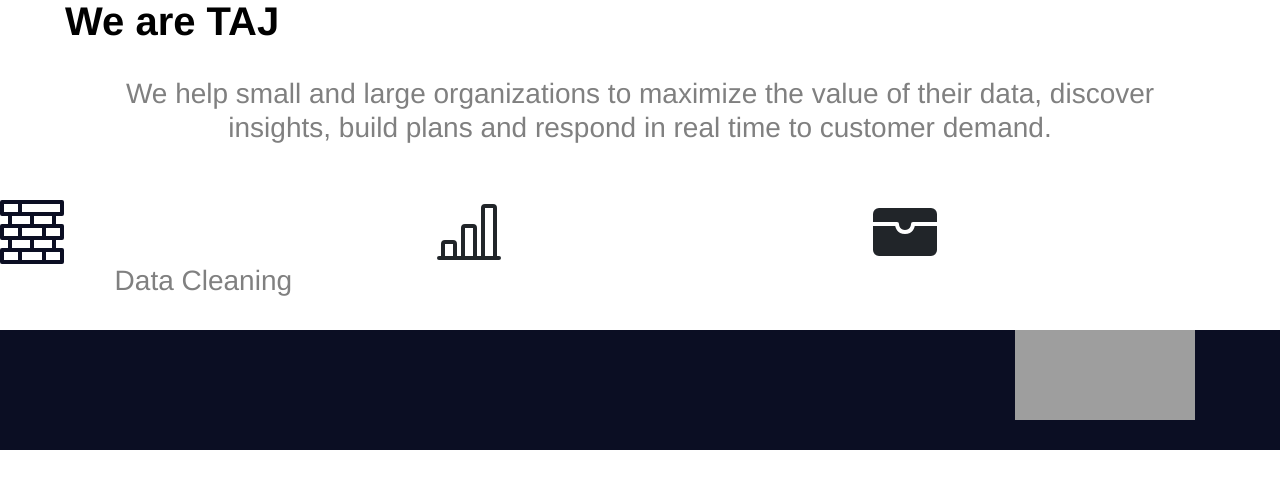
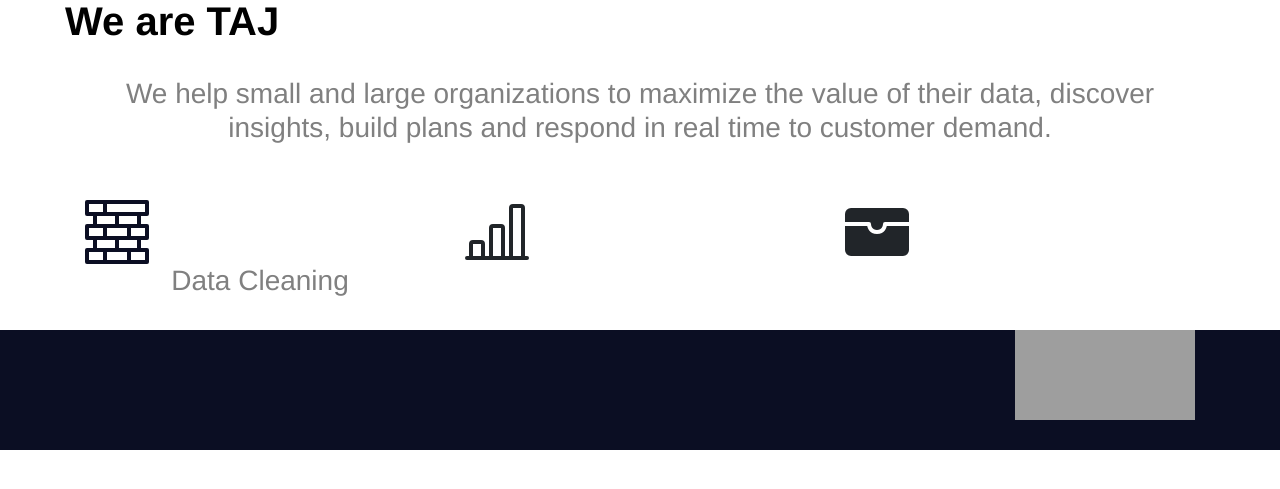
Before and after one commit to AnaKelyna/Final_elbueno, a Flask app: page /about_us/ in a window 1280 px wide. Shown: the part 177-666 px from the top of the page. Run offline with Flask 2, Linux system fonts and the light colour scheme; parts of the project's set-up code (start-up, migrations or seed data) failed here and were passed over; some libraries are stand-ins or nearby versions; grey boxes are pictures that could not be loaded.

Commit message:
Update about_us.html

```diff
--- a/templates/about_us.html
+++ b/templates/about_us.html
@@ -57,17 +57,17 @@
     <br>
     <!-- Third Stage -->
     <br>
-    <div data-aos="fade-up" data-aos-offset="200" data-aos-delay="50" data-aos-duration="1000" class="container1">
-        <div class="row">
+    <div data-aos="fade-up" data-aos-offset="200" data-aos-delay="50" data-aos-duration="1000" class="container">
+        <div style="align-items:center;" class="row">
             <!-- Second of two columns -->
             <div style="margin-left: 40 px;" class="col-md-4">
-                <svg width="4em" height="4em" viewBox="0 0 16 16" class="bi bi-bricks" fill="rgb(11, 14, 35)" xmlns="http://www.w3.org/2000/svg">
+                <svg style="align-items:center;" width="4em" height="4em" viewBox="0 0 16 16" class="bi bi-bricks" fill="rgb(11, 14, 35)" xmlns="http://www.w3.org/2000/svg">
                     <path fill-rule="evenodd"
                         d="M0 .5A.5.5 0 0 1 .5 0h15a.5.5 0 0 1 .5.5v3a.5.5 0 0 1-.5.5H14v2h1.5a.5.5 0 0 1 .5.5v3a.5.5 0 0 1-.5.5H14v2h1.5a.5.5 0 0 1 .5.5v3a.5.5 0 0 1-.5.5H.5a.5.5 0 0 1-.5-.5v-3a.5.5 0 0 1 .5-.5H2v-2H.5a.5.5 0 0 1-.5-.5v-3A.5.5 0 0 1 .5 6H2V4H.5a.5.5 0 0 1-.5-.5v-3zM3 4v2h4.5V4H3zm5.5 0v2H13V4H8.5zM3 10v2h4.5v-2H3zm5.5 0v2H13v-2H8.5zM1 1v2h3.5V1H1zm4.5 0v2H15V1H5.5zM1 7v2h3.5V7H1zm4.5 0v2h5V7h-5zm6 0v2H15V7h-3.5zM1 13v2h3.5v-2H1zm4.5 0v2h5v-2h-5zm6 0v2H15v-2h-3.5z" />
                 </svg>
             </div>
             <div style="align-items: center;" class="col-md-4">
-                <svg width="4em" height="4em" viewBox="0 0 16 16" class="bi bi-bar-chart-line" fill="currentColor" xmlns="http://www.w3.org/2000/svg">
+                <svg style="align-items:center;" width="4em" height="4em" viewBox="0 0 16 16" class="bi bi-bar-chart-line" fill="currentColor" xmlns="http://www.w3.org/2000/svg">
                     <path fill-rule="evenodd"
                         d="M11 2a1 1 0 0 1 1-1h2a1 1 0 0 1 1 1v12h.5a.5.5 0 0 1 0 1H.5a.5.5 0 0 1 0-1H1v-3a1 1 0 0 1 1-1h2a1 1 0 0 1 1 1v3h1V7a1 1 0 0 1 1-1h2a1 1 0 0 1 1 1v7h1V2zm1 12h2V2h-2v12zm-3 0V7H7v7h2zm-5 0v-3H2v3h2z" />
                 </svg>
```
